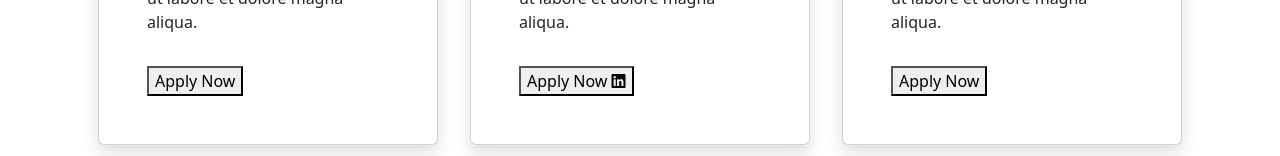
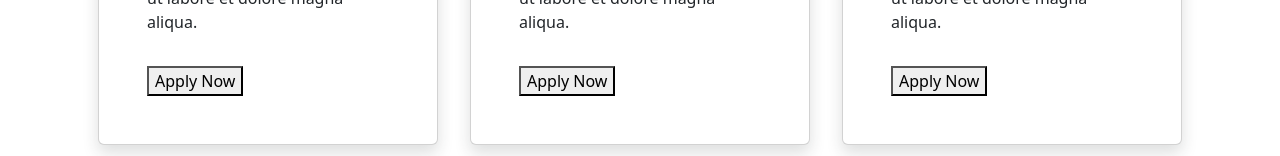
Before and after one commit to BhashithaArambepola/infini-T-webSite, a website built with Parcel: page pages/Careers.html in a window 1280 px wide. Shown: the part 644-800 px from the top of the page. Built offline with nearby package versions, Linux system fonts and the light colour scheme.

Commit message:
finla changes

```diff
--- a/pages/Careers.html
+++ b/pages/Careers.html
@@ -133,7 +133,7 @@
         <div class="horizontal-line my-2"></div>
         <!--                <div class="col-12">-->
         <a href="https://www.linkedin.com/company/infini-t-tech-solutions-pvt-ltd/jobs/"  target="_blank">
-          <button class="custom-btn light-button"><span>Apply Now <i class="fa-brands fa-linkedin"></i> </span></button>
+          <button class="custom-btn light-button"><span>Apply Now </span></button>
         </a>
         <!--                </div>-->
       </div>
```
